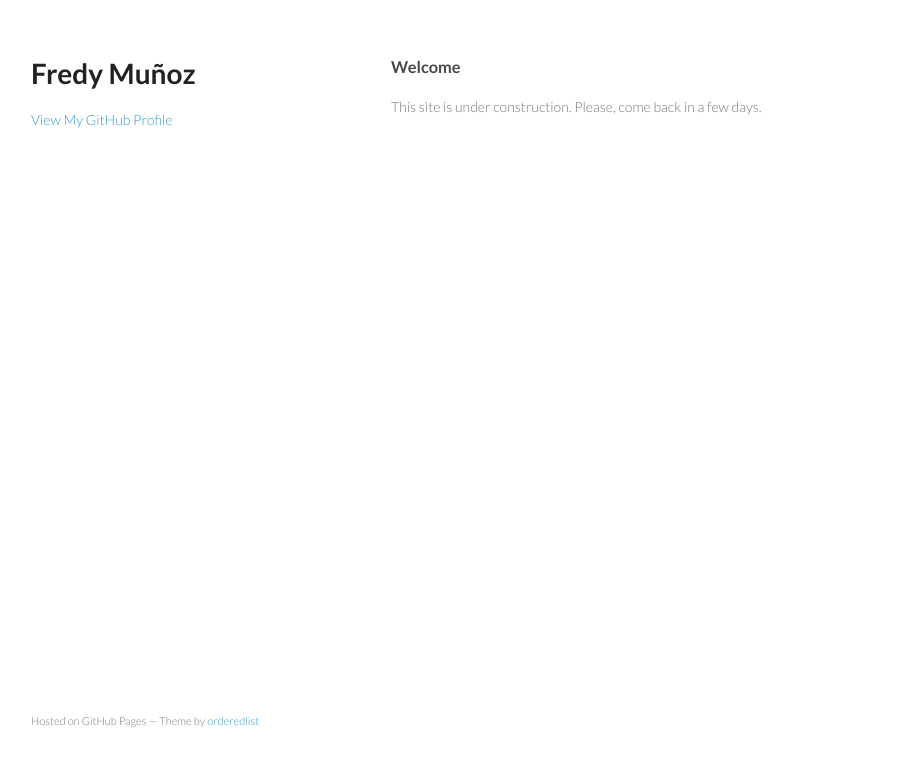
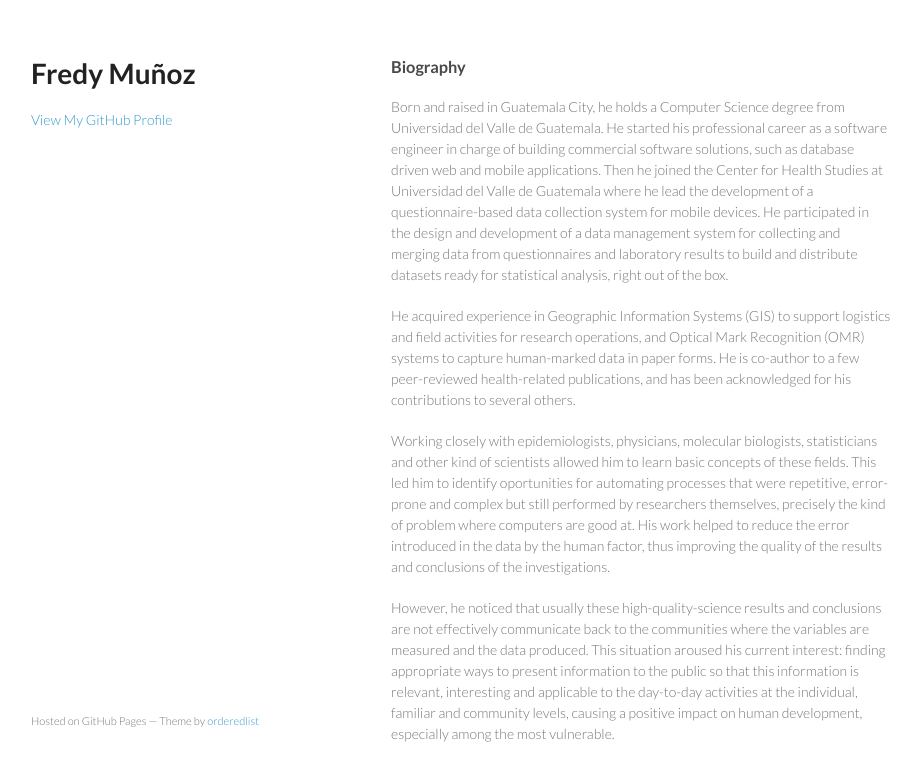
Before and after one commit to fredym/fredym.github.io, a plain HTML site: page index.html in a window 1280 px wide. Shown: the whole page, without its empty margins (179-1100 px from the left). Drawn offline with Linux system fonts and the light colour scheme.

Commit message:
Add biography section

```diff
--- a/index.html
+++ b/index.html
@@ -16,22 +16,19 @@
       <header>
         <h1>Fredy Muñoz</h1>
         <p></p>
-
-
         <p class="view"><a href="https://github.com/fredym">View My GitHub Profile</a></p>
-
       </header>
       <section>
-        <h3>
-<a id="welcome" class="anchor" href="#welcome" aria-hidden="true"><span class="octicon octicon-link"></span></a>Welcome</h3>
-
-<p>This site is under construction. Please, come back in a few days.</p>
+        <h3>Biography</h3>
+        <p>Born and raised in Guatemala City, he holds a Computer Science degree from Universidad del Valle de Guatemala. He started his professional career as a software engineer in charge of building commercial software solutions, such as database driven web and mobile applications. Then he joined the Center for Health Studies at Universidad del Valle de Guatemala where he lead the development of a questionnaire-based data collection system for mobile devices. He participated in the design and development of a data management system for collecting and merging data from questionnaires and laboratory results to build and distribute datasets ready for statistical analysis, right out of the box.</p>
+        <p>He acquired experience in Geographic Information Systems (GIS) to support logistics and field activities for research operations, and Optical Mark Recognition (OMR) systems to capture human-marked data in paper forms. He is co-author to a few peer-reviewed health-related publications, and has been acknowledged for his contributions to several others.</p>
+        <p>Working closely with epidemiologists, physicians, molecular biologists, statisticians and other kind of scientists allowed him to learn basic concepts of these fields. This led him to identify oportunities for automating processes that were repetitive, error-prone and complex but still performed by researchers themselves, precisely the kind of problem where computers are good at. His work helped to reduce the error introduced in the data by the human factor, thus improving the quality of the results and conclusions of the investigations.</p>
+        <p>However, he noticed that usually these high-quality-science results and conclusions are not effectively communicate back to the communities where the variables are measured and the data produced. This situation aroused his current interest: finding appropriate ways to present information to the public so that this information is relevant, interesting and applicable to the day-to-day activities at the individual, familiar and community levels, causing a positive impact on human development, especially among the most vulnerable.</p>
       </section>
       <footer>
         <p><small>Hosted on GitHub Pages &mdash; Theme by <a href="https://github.com/orderedlist">orderedlist</a></small></p>
       </footer>
     </div>
     <script src="javascripts/scale.fix.js"></script>
-
   </body>
 </html>
```
